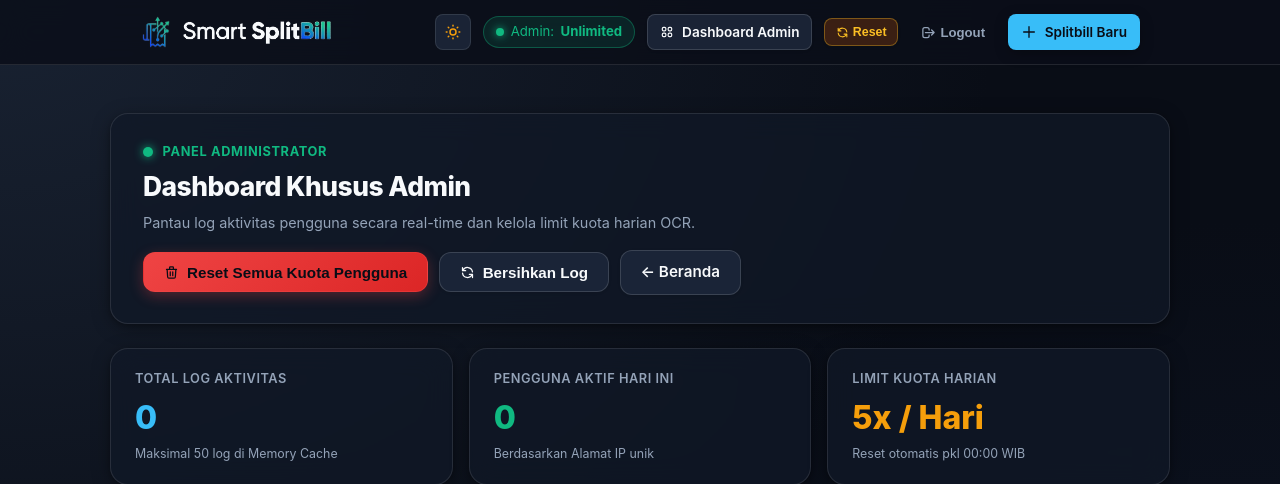
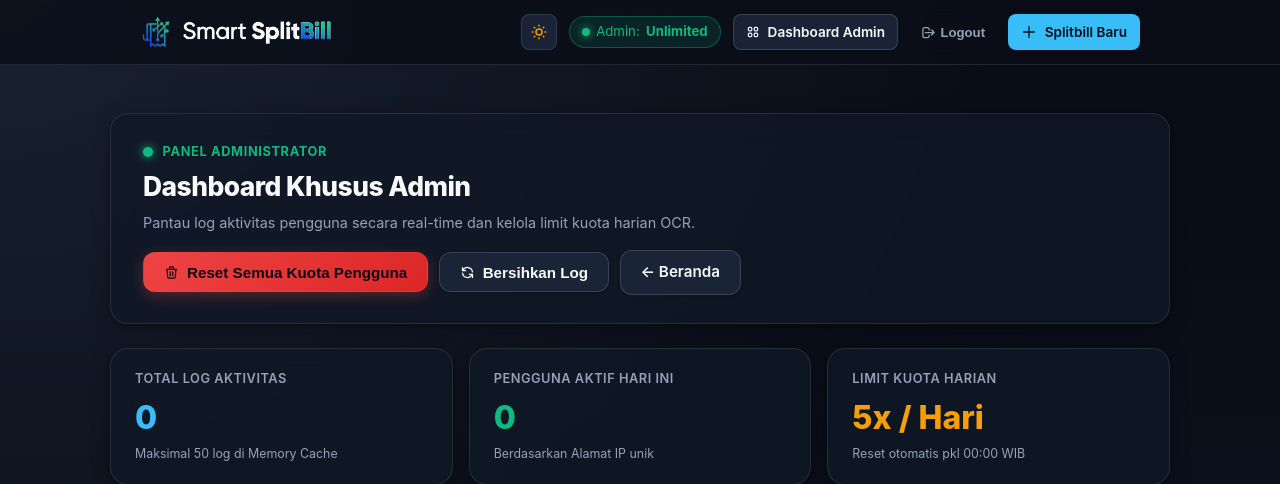
Before and after one commit to siwhitedust/smart_splitbill, a Django app: page /admin-dashboard/ in a window 1280 px wide. Shown: the top 484 px of the page. Run offline with Django 5.2, Linux system fonts and the light colour scheme; a user stored in the database is signed in.

Commit message:
memperbagus tampilan admin

```diff
--- a/splitbill/templates/splitbill/base.html
+++ b/splitbill/templates/splitbill/base.html
@@ -72,14 +72,6 @@
                     </svg>
                     <span class="btn-text">Dashboard Admin</span>
                 </a>
-                <button type="button" id="btn-admin-reset-quota" class="btn btn-secondary btn-sm btn-nav-reset"
-                    title="Reset kuota harian IP saat ini (Khusus Admin)">
-                    <svg width="13" height="13" fill="none" viewBox="0 0 24 24" stroke="currentColor">
-                        <path stroke-linecap="round" stroke-linejoin="round" stroke-width="2"
-                            d="M4 4v5h.582m15.356 2A8.001 8.001 0 004.582 9m0 0H9m11 11v-5h-.581m0 0a8.003 8.003 0 01-15.357-2m15.357 2H15" />
-                    </svg>
-                    <span class="btn-text">Reset</span>
-                </button>
                 <button type="button" id="btn-logout" class="btn btn-ghost btn-sm btn-nav-logout"
                     title="Keluar dari akun admin">
                     <svg width="15" height="15" fill="none" viewBox="0 0 24 24" stroke="currentColor">
```
Also changed, not shown: db.sqlite3.
